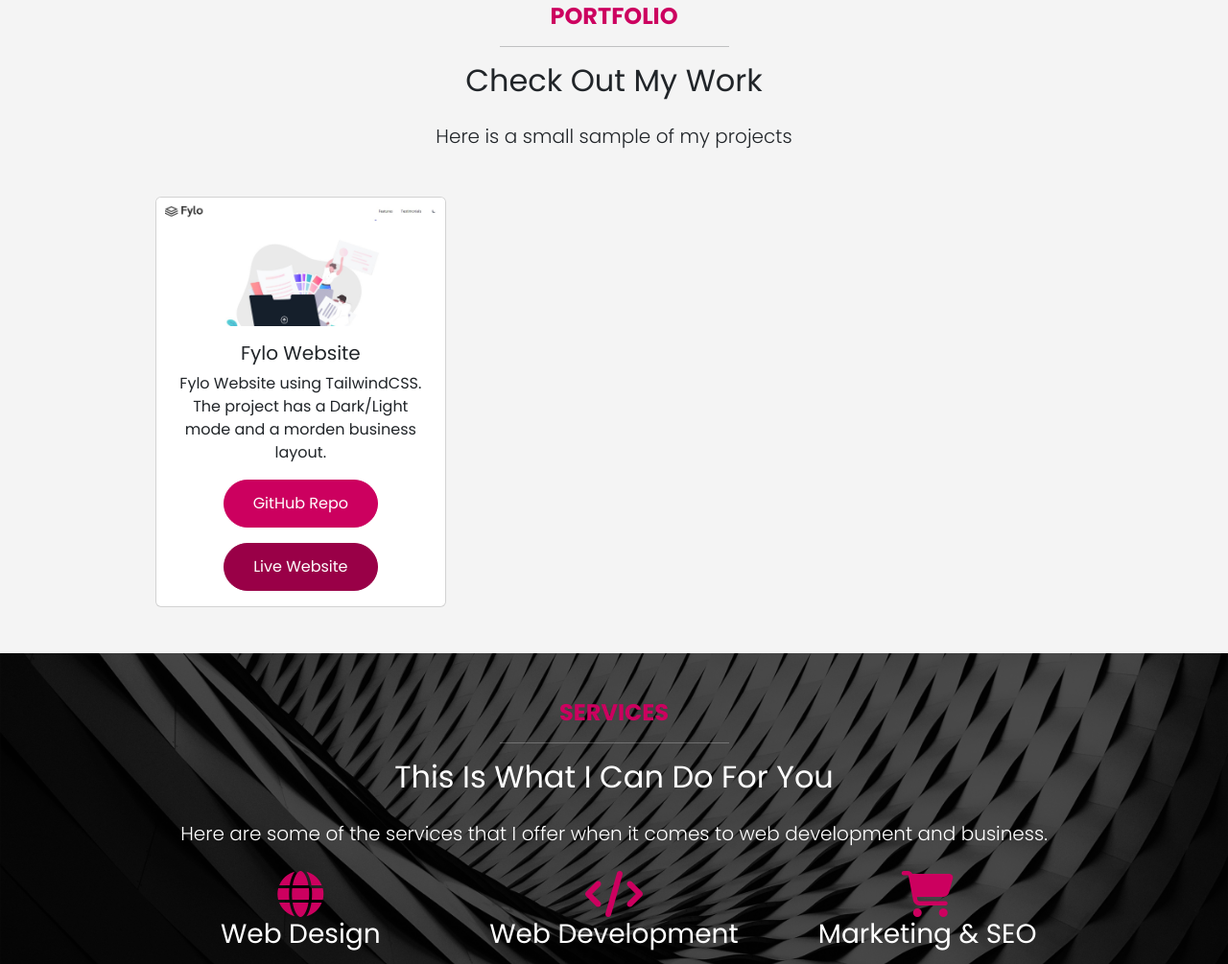
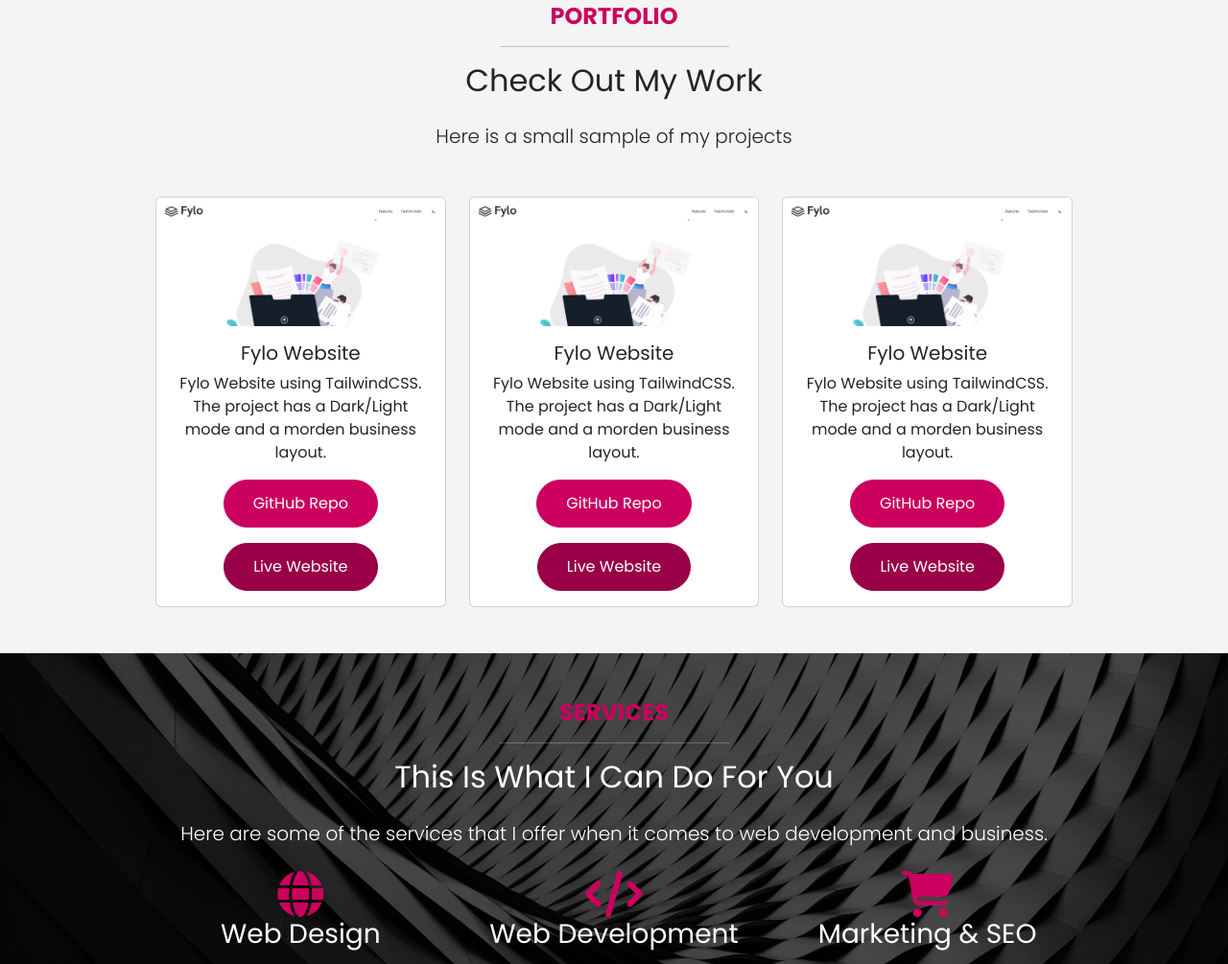
Before and after one commit to lebogang-developer/personal-portfolio-website, a website: page index.html in a window 1280 px wide. Shown: the part 2465-3470 px from the top of the page at 96% size. Drawn offline with nearby package versions, Linux system fonts and the light colour scheme; files that its build step writes are made by us from their sources.

Commit message:
Projects section

```diff
--- a/index.html
+++ b/index.html
@@ -226,8 +226,34 @@
                 <a href="https://fylo-website-flax.vercel.app/" class="btn btn-secondary rounded-5" target="_blank">Live Website</a>
               </div>
             </div>
+          </div>
+          <div class="col-md-4">
+            <!-- Project 2 -->
+            <div class="card h-100 d-flex flex-column text-center">
+              <img src="images/fylo.jpg" class="card-img-top" alt="Project Image 1">
+              <div class="card-body">
+                <h5 class="card-title">Fylo Website</h5>
+                <p class="card-text">Fylo Website using TailwindCSS. The project has a Dark/Light mode
+                  and a morden business layout.</p>
+                <a href="" class="btn btn-primary mb-3 rounded-5" target="_blank">GitHub Repo</a>
+                <a href="" class="btn btn-secondary rounded-5" target="_blank">Live Website</a>
+              </div>
+            </div>
+          </div>
+          <div class="col-md-4">
+            <!-- Project 3 -->
+            <div class="card h-100 d-flex flex-column text-center">
+              <img src="images/fylo.jpg" class="card-img-top" alt="Project Image 1">
+              <div class="card-body">
+                <h5 class="card-title">Fylo Website</h5>
+                <p class="card-text">Fylo Website using TailwindCSS. The project has a Dark/Light mode
+                  and a morden business layout.</p>
+                <a href="" class="btn btn-primary mb-3 rounded-5" target="_blank">GitHub Repo</a>
+                <a href="" class="btn btn-secondary rounded-5" target="_blank">Live Website</a>
+              </div>
+            </div>
+          </div>
 
-          </div>
         </div>
       </div>
     </section>
```
